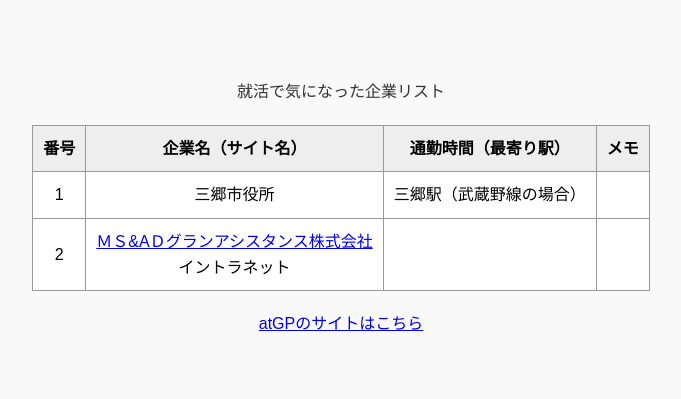
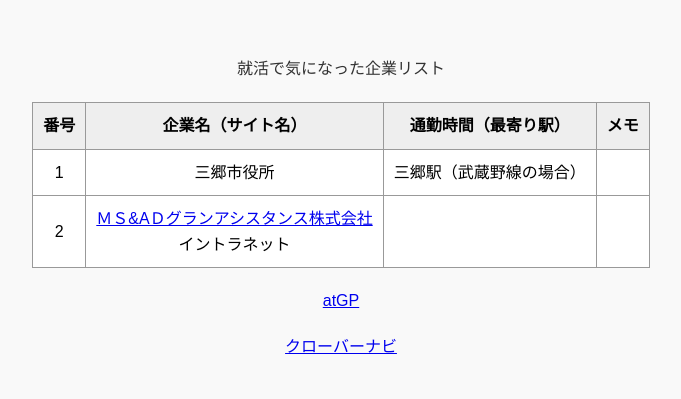
Before and after one commit to miki0113/Job-hunting, a plain HTML site: page index.html in a window 1280 px wide. Shown: the part 192-591 px from the top of the page, without its empty margins (299-980 px from the left). Drawn offline with Linux system fonts and the light colour scheme.

Commit message:
Update index.html

```diff
--- a/index.html
+++ b/index.html
@@ -76,7 +76,10 @@
         </table>
 
         <p class="footer-link">
-            <a href="https://www.atgp.jp/">atGPのサイトはこちら</a>
+            <a href="https://www.atgp.jp/">atGP</a>
+        </p>
+        <p class="footer-link">
+            <a href="https://www.clover-navi.com/">クローバーナビ</a>
         </p>
     </div>
 
```
